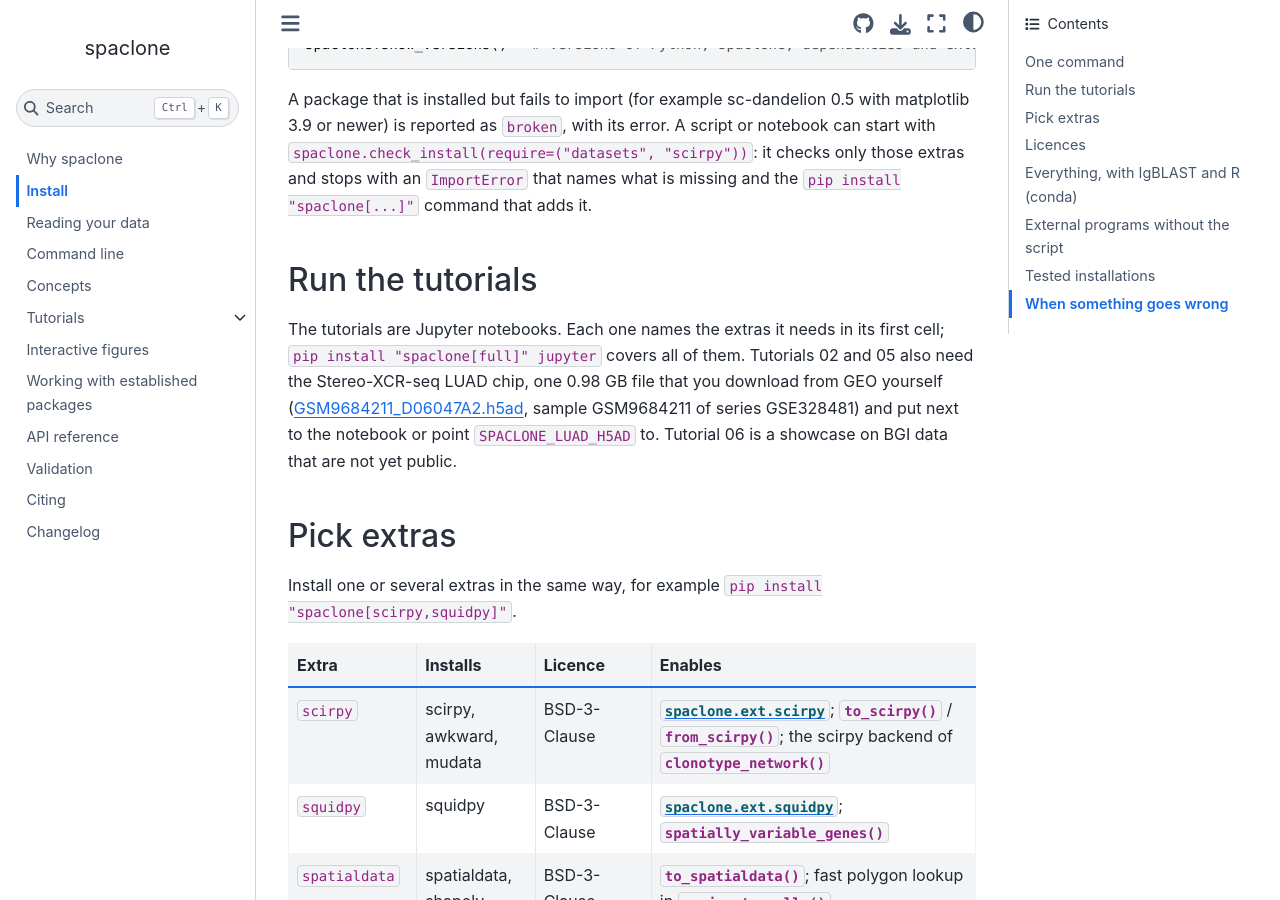
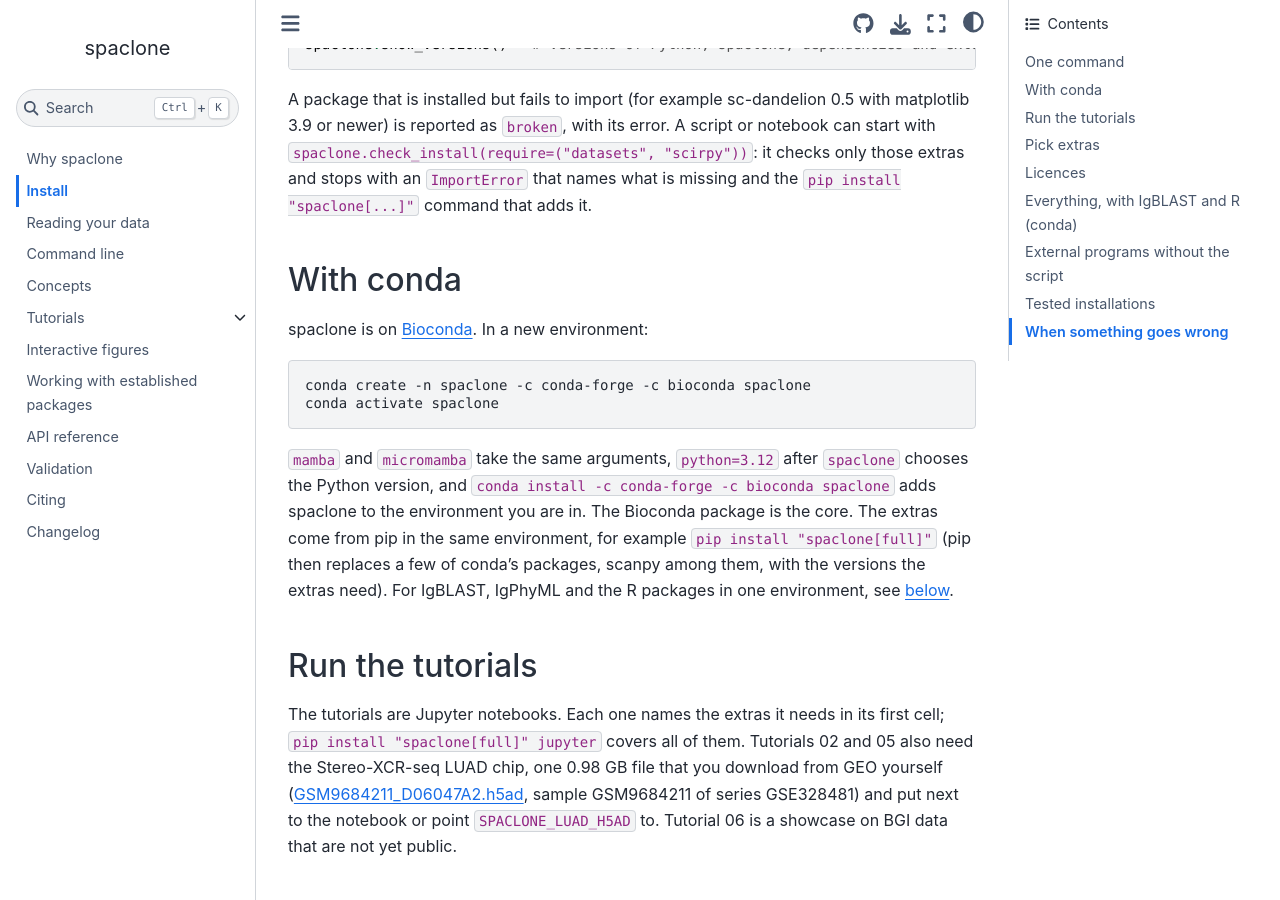
Before and after one commit to Reynold4k/spaclone, a Sphinx documentation site: the page built from docs/install.md, in a window 1280 px wide and 900 px high, scrolled down 694 px. Built offline with Sphinx 7.4.7 and the Sphinx Book theme 1.1.4, drawn with Linux system fonts in a browser that asks for light colours; pages that are not in the unit, such as notebooks, are missing from menus; some of the changed text lies outside the part shown.

Commit message:
Install with conda from Bioconda
spaclone 1.2.0 is on Bioconda. The README has the Bioconda badge and the conda command, and the install page a "With
conda" section. Tested installations lists what ran in new conda environments (default solve and Python 3.11, 3.12,
3.13; `pip install "spaclone[full]"` on top).

Co-Authored-By: Claude Fable 5.2 <noreply@anthropic.com>

````diff
--- a/docs/install.md
+++ b/docs/install.md
@@ -32,6 +32,21 @@ A package that is installed but fails to import (for example sc-dandelion 0.5 wi
 reported as `broken`, with its error. A script or notebook can start with
 `spaclone.check_install(require=("datasets", "scirpy"))`: it checks only those extras and stops with an `ImportError`
 that names what is missing and the `pip install "spaclone[...]"` command that adds it.
+
+## With conda
+
+spaclone is on [Bioconda](https://bioconda.github.io/recipes/spaclone/README.html). In a new environment:
+
+```bash
+conda create -n spaclone -c conda-forge -c bioconda spaclone
+conda activate spaclone
+```
+
+`mamba` and `micromamba` take the same arguments, `python=3.12` after `spaclone` chooses the Python version, and
+`conda install -c conda-forge -c bioconda spaclone` adds spaclone to the environment you are in. The Bioconda package
+is the core. The extras come from pip in the same environment, for example `pip install "spaclone[full]"` (pip then
+replaces a few of conda's packages, scanpy among them, with the versions the extras need). For IgBLAST, IgPhyML and
+the R packages in one environment, see [below](#everything-with-igblast-and-r-conda).
 
 ## Run the tutorials
 
@@ -145,6 +160,12 @@ suite with the docstring examples. spaclone 1.2.0 (2026-11-16):
 | 3.12 | `[full]` | numpy 2.5.5, pandas 3.1.1, scipy 1.18.1, anndata 0.13.4, scanpy 1.12.6, scirpy 0.26.1, squidpy 1.8.4, SpatialData 0.9.0, sc-dandelion 1.0.2, CellRank 2.4.0, deeptime 0.5.0, Threadfin 4.7.0, Change-O 1.3.5 | every optional Python feature available; all tests, the docstring examples and the slow tests pass; the README examples run as written |
 | 3.13 | `[full]` | as 3.12 | all tests and docstring examples pass |
 
+The Bioconda package of spaclone 1.2.0 (2026-11-17, Linux): `conda create -c conda-forge -c bioconda spaclone` alone
+(the solver chose Python 3.13.18 with numpy 2.5.5, pandas 3.1.1, anndata 0.13.4 and scanpy 1.13.0) and with
+`python=3.11`, `python=3.12` and `python=3.13`. Each environment passed `pip check`, `spaclone --help` and a run of the
+synthetic example (trust report, lineage trees, the interactive explorer); the test suite was not run there.
+`pip install "spaclone[full]"` in the first environment passed `pip check` and the same run.
+
 The tutorials were re-executed with 1.2.0 in the environment of the 1.0.3 row for Python 3.12 below (the same package
 versions, Threadfin 4.6.2, one BLAS thread). The browser tests of the interactive figures (`pytest -m browser`) ran in
 Chromium 159 and Firefox 159 (Playwright 1.65) on Python 3.12; WebKit is in the CI browser job. spaclone 1.1.0
````
Also changed, not shown: README.md (+7 -0 lines).
